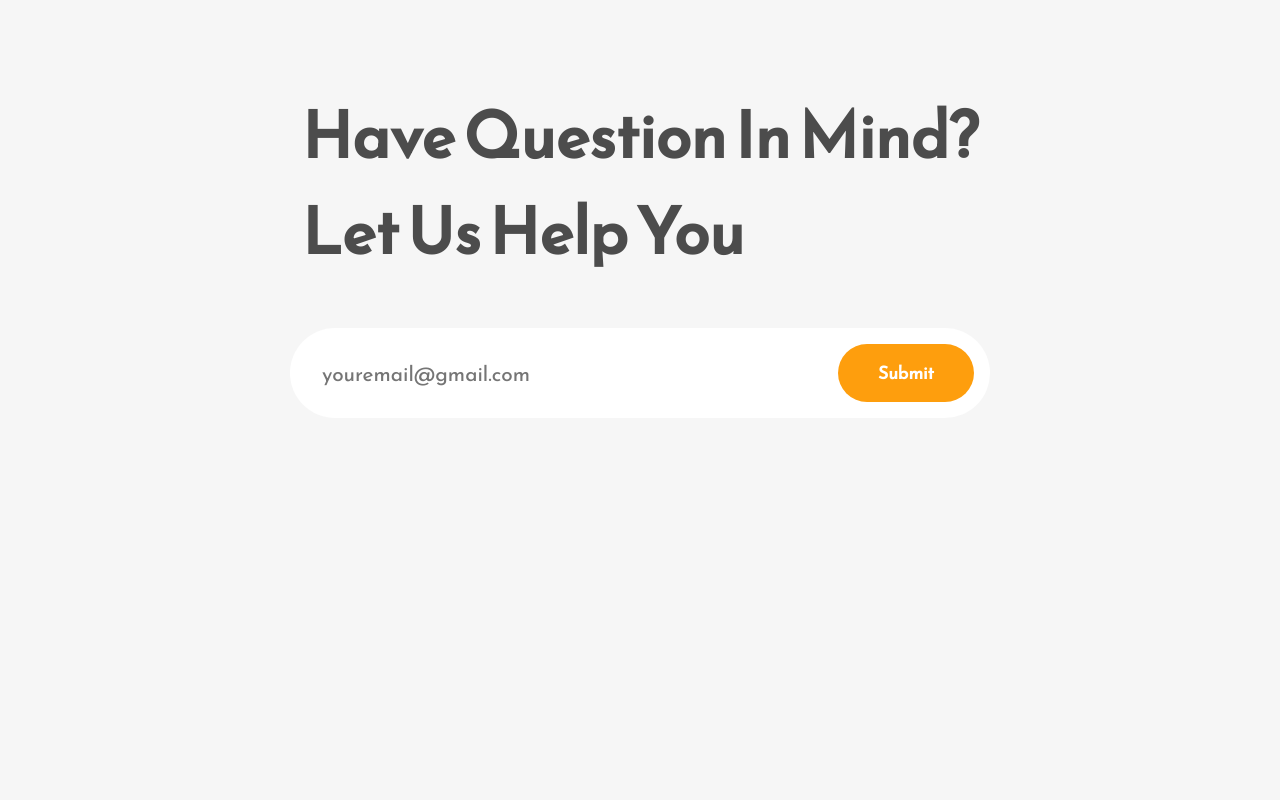
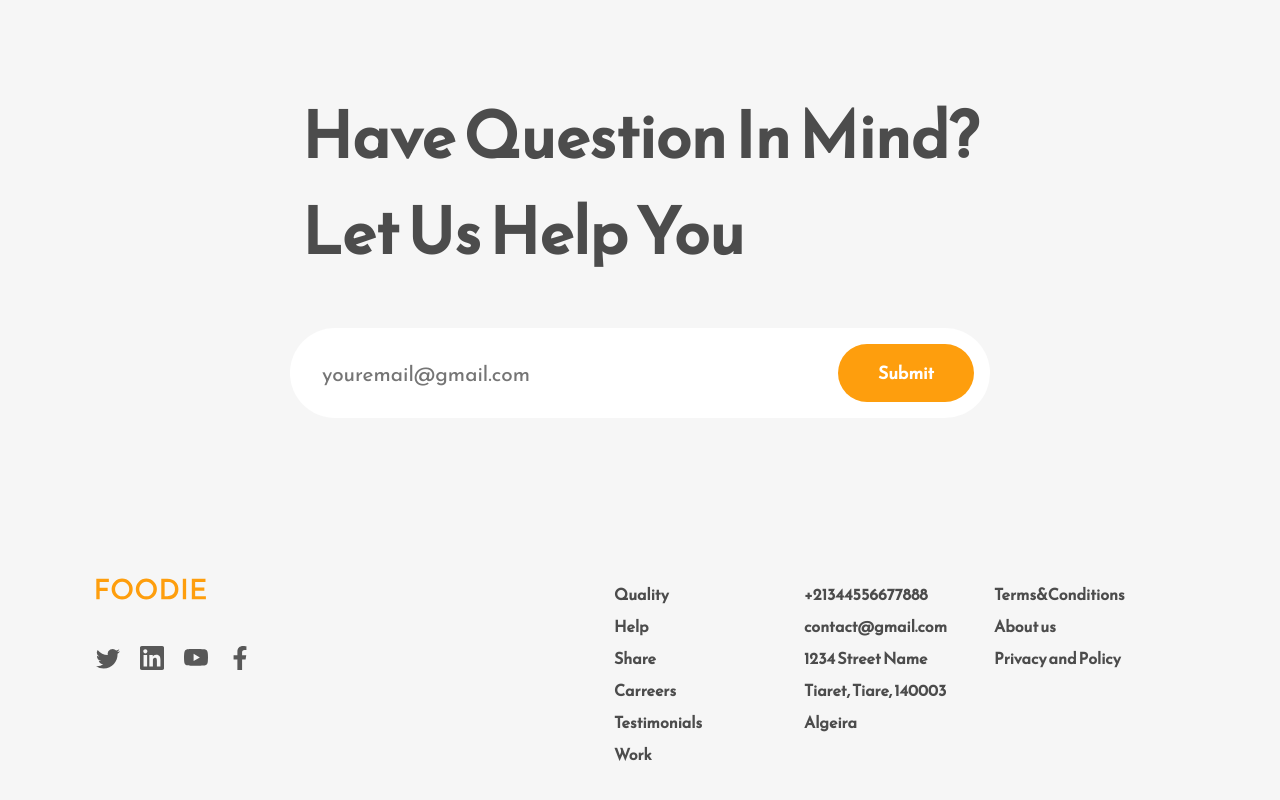
Before and after one commit to MadeneMeriem/landing-page, a React (Create React App) app: page / in a window 1280 px wide. Shown: the part 3977-4777 px from the top of the page. Before the commit the page ends 4491 px from the top, so only its background shows below. Built offline with nearby package versions, Linux system fonts and the light colour scheme.

Commit message:
Footer added , finished

```diff
--- a/src/App.js
+++ b/src/App.js
@@ -4,6 +4,7 @@
 import Work from  './components/work';
 import Testimonials from './components/testimonials';
 import Contact from './components/contact';
+import Footer from './components/footer';
 
 function App() {
   return (
@@ -13,6 +14,7 @@
       <Work />
       <Testimonials />
       <Contact />
+      <Footer />
     </div>
   );
 }
--- /dev/null
+++ b/src/components/footer.jsx
@@ -0,0 +1,51 @@
+import React from 'react';
+import Logo from '../Assets/Logo.svg';
+import {BsTwitter, BsYoutube} from 'react-icons/bs';
+import {FaFacebookF} from 'react-icons/fa';
+import { SiLinkedin } from 'react-icons/si';
+
+
+
+
+
+const Footer = () => {
+    return (
+        <div className="footer-wrapper">
+            <div className="footer-section-one">
+                <div className="footer-logo-container">
+                    <img src={Logo} alt="" />
+                </div>
+                <div className="footer-icons">
+                    <BsTwitter/>
+                    <SiLinkedin/>
+                    <BsYoutube/>
+                    <FaFacebookF />
+                </div>
+            </div>
+            <div className="footer-section-two">
+                <div className="footer-section-columns">
+                    <span>Quality</span>
+                    <span>Help</span>
+                    <span>Share</span>
+                    <span>Carreers</span>
+                    <span>Testimonials</span>
+                    <span>Work</span>
+                </div>
+                <div className="footer-section-columns">
+                    <span>+21344556677888</span>
+                    <span>contact@gmail.com</span>
+                    <span>1234 Street Name</span>
+                    <span>Tiaret, Tiare, 140003</span>
+                    <span>Algeira</span>
+                </div>
+                <div className="footer-section-columns">
+                    <span>Terms&Conditions</span>
+                    <span>About us</span>
+                    <span>Privacy and Policy</span>
+                </div>
+            </div>
+        </div>
+     );
+}
+
+export default Footer;
```
